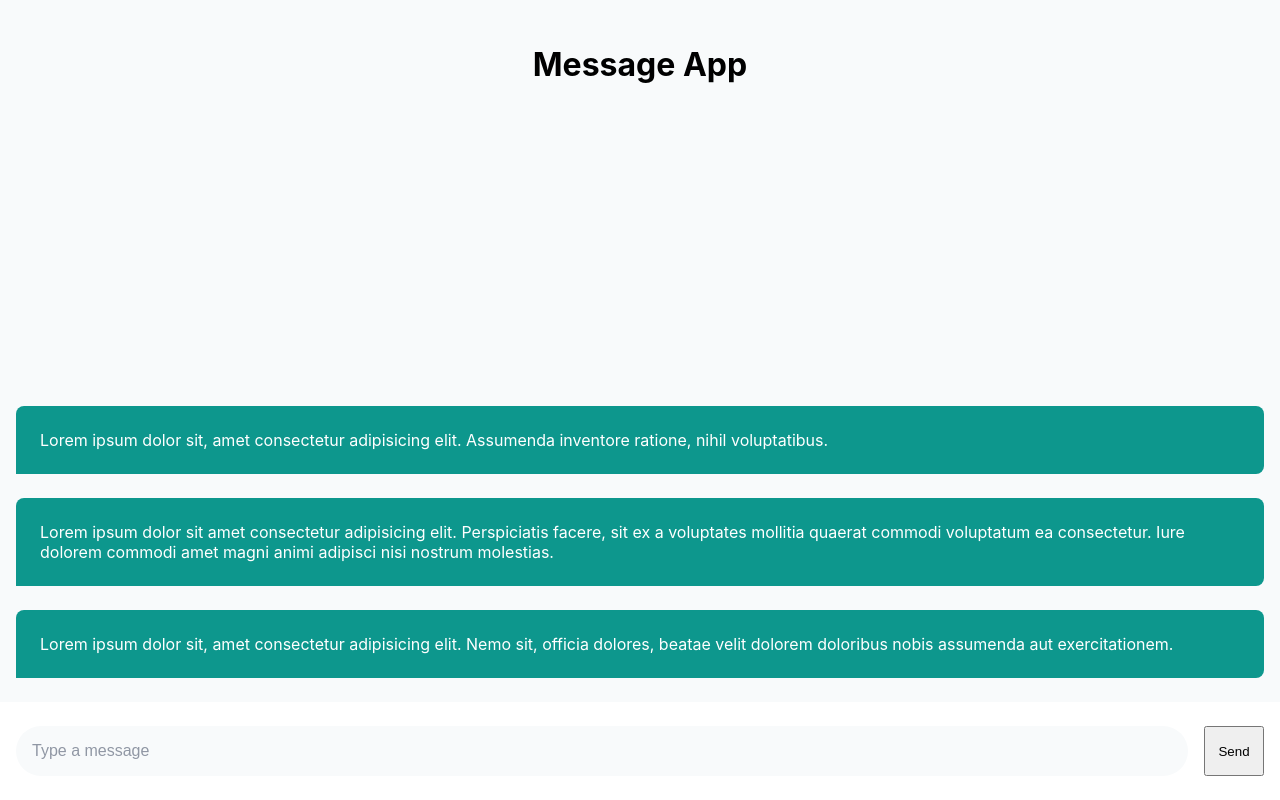
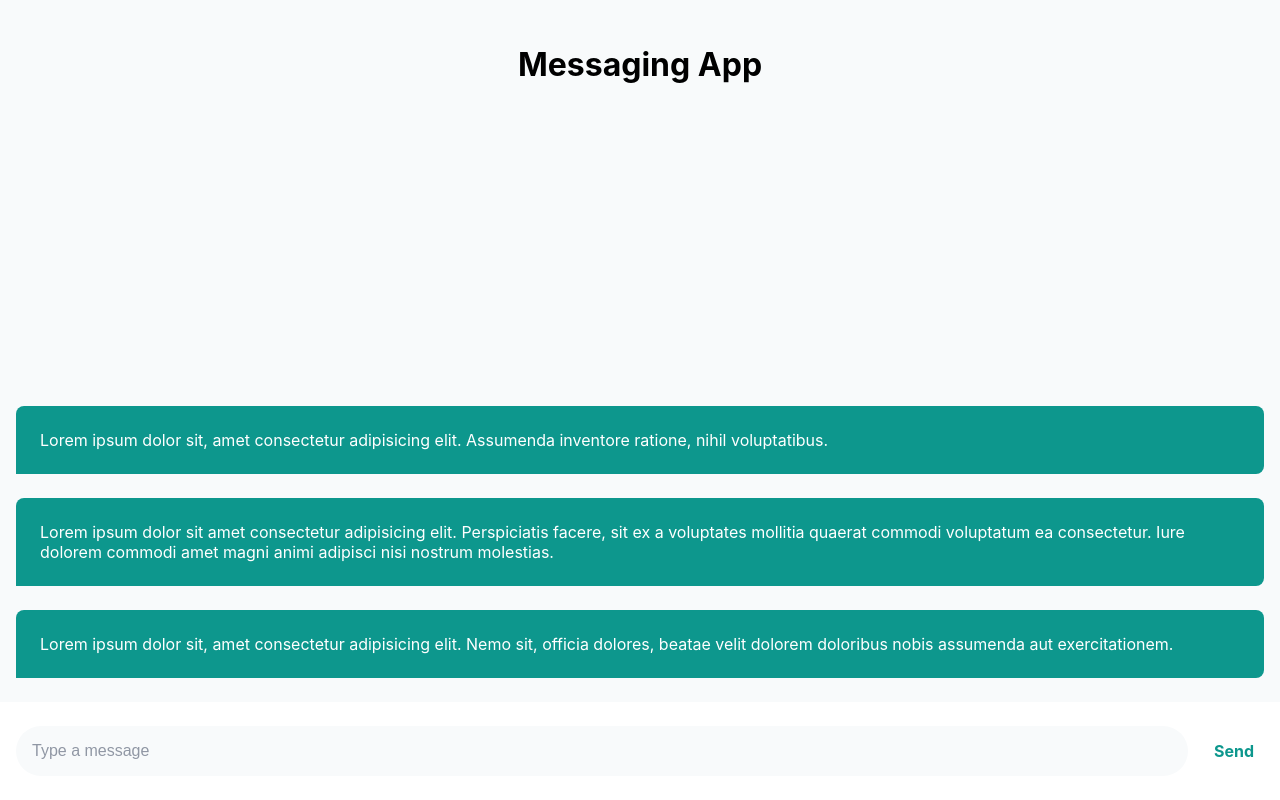
Before and after one commit to TommyEm/messaging-app, a React (Create React App) app: page / in a window 1280 px wide. Built offline with nearby package versions, Linux system fonts and the light colour scheme.

Commit message:
Styled the Button component

```diff
--- a/src/App.tsx
+++ b/src/App.tsx
@@ -66,7 +66,7 @@ function App() {
 		return (
 			<div className='App'>
 				<header className='App-header'>
-					<h1>Message App</h1>
+					<h1>Messaging App</h1>
 				</header>
 
 				<main className='App-main'>
--- a/src/components/button/Button.css
+++ b/src/components/button/Button.css
@@ -0,0 +1,7 @@
+.Button {
+	all: unset;
+	padding: var(--space2);
+	color: var(--color-primary400);
+	font-weight: bold;
+	cursor: pointer;
+}
--- a/src/components/button/Button.tsx
+++ b/src/components/button/Button.tsx
@@ -1,4 +1,5 @@
 import * as React from 'react';
+import './Button.css';
 
 
 interface IButton {
```
